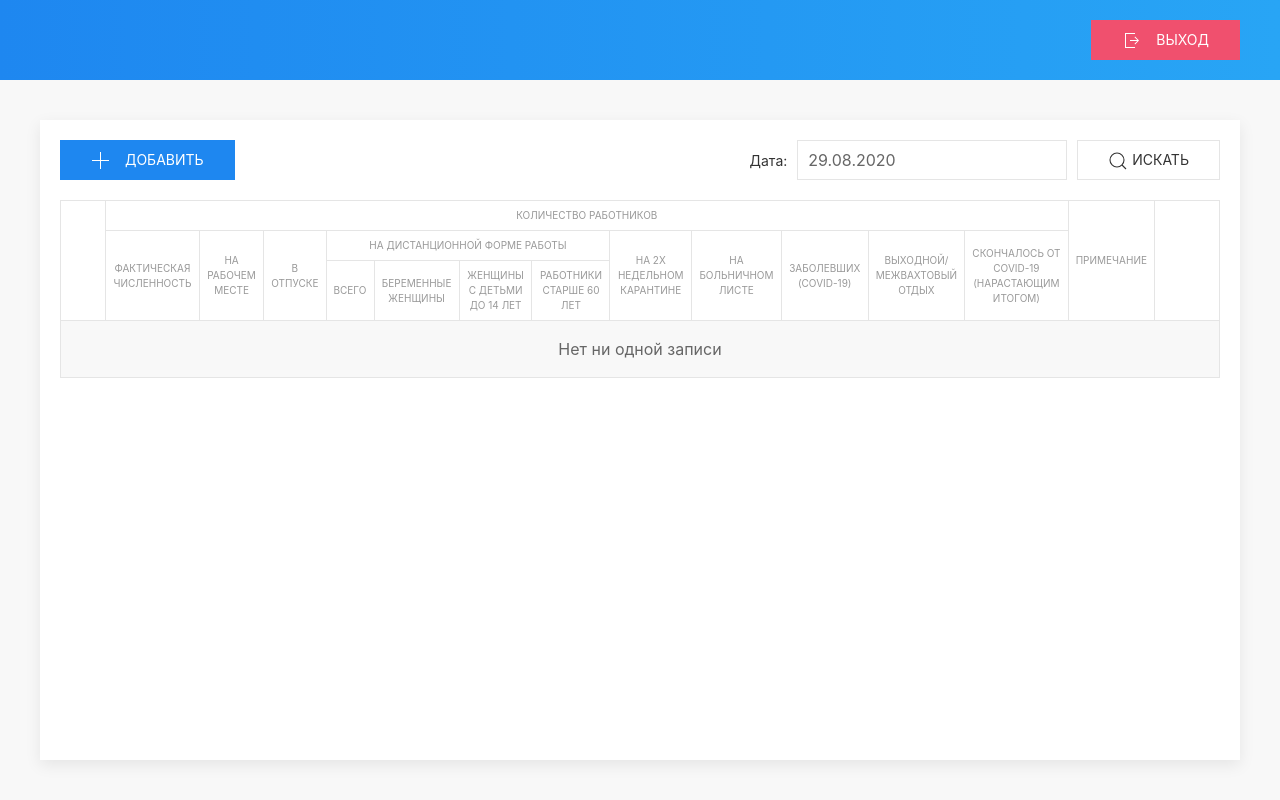
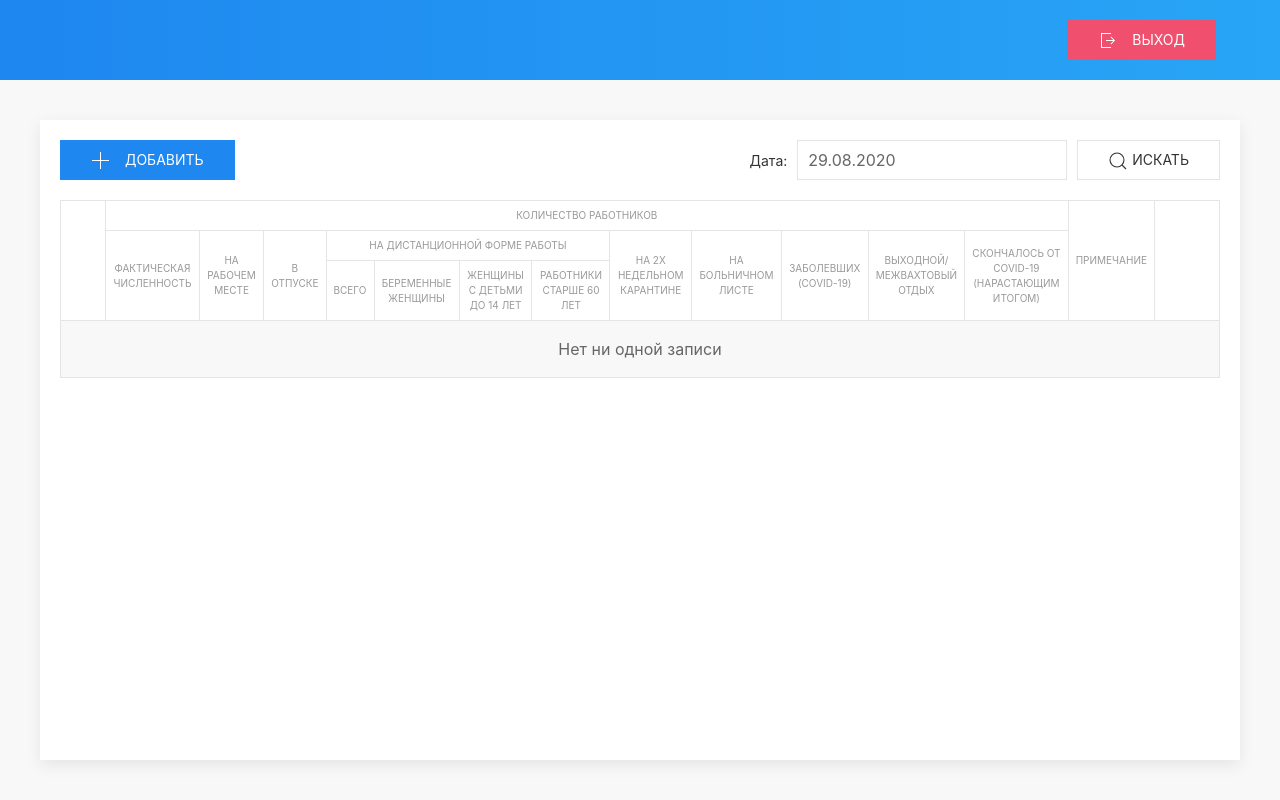
Before and after one commit to BloodFactory/journal, a Symfony app: template templates/homepage/index.html.twig in a window 1280 px wide. Run offline with Twig, Linux system fonts and the light colour scheme; the template is opened without the code that fills it, so the values that code supplies are empty; some libraries are stand-ins or nearby versions.

Commit message:
Косметика

```diff
--- a/templates/homepage/index.html.twig
+++ b/templates/homepage/index.html.twig
@@ -35,7 +35,8 @@
 
 {% block body %}
     <header uk-sticky="cls-active: activeSticky; animation: uk-animation-slide-top; top: 80;">
-        <nav class="uk-navbar uk-navbar-transparent uk-container uk-container-large" uk-navbar>
+        <nav class="uk-navbar uk-navbar-transparent" uk-navbar>
+            <div class="uk-container uk-container-large uk-flex" sizetype="big">
                 <div class="uk-navbar-left">
                     <span class="uk-navbar-item uk-logo" style="color: #fff">{{ app.user.organization.name }}</span>
                 </div>
@@ -47,6 +48,8 @@
                         Выход
                     </a>
                 </div>
+            </div>
+
         </nav>
     </header>
 
```
Lines whose indentation alone changed are shown as unchanged.
